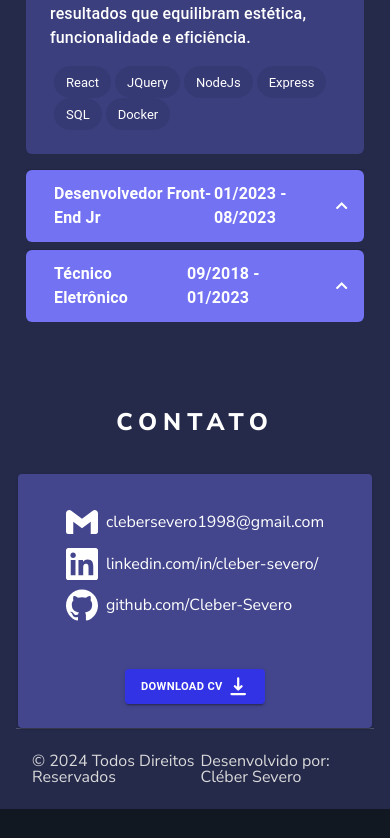
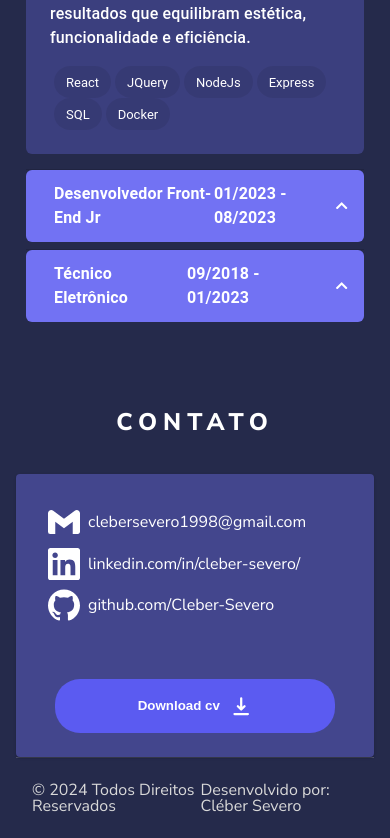
Before and after one commit to Cleber-Severo/my-portfolio, a React (Vite) app: page / in a window 390 px wide. Shown: the part 2889-3727 px from the top of the page. Before the commit the page ends 3698 px from the top, so only its background shows below. Built offline with nearby package versions, Linux system fonts and the light colour scheme; a web font is replaced by a local one.

Commit message:
refactor: contact button and responsive styles

```diff
--- a/src/components/Contact.tsx
+++ b/src/components/Contact.tsx
@@ -1,4 +1,4 @@
-import { Button, Card, CardContent } from '@mui/material';
+import { Card, CardContent } from '@mui/material';
 import { SiGithub } from '@react-icons/all-files/si/SiGithub';
 import { SiLinkedin } from '@react-icons/all-files/si/SiLinkedin';
 import { SiGmail } from '@react-icons/all-files/si/SiGmail';
@@ -33,14 +33,14 @@ const Contact = () => {
             </div>
           </a>
           <div className="contact-actions">
-            <a
-              href="https://drive.google.com/file/d/1PuunEYpr8j5Av_FJFOroKGiaj7o5hYgB/view?usp=sharing"
-              target='_blank'
-            >
-              <Button color="primary" variant="contained">
+            <button>
+              <a
+                href="https://drive.google.com/file/d/1PuunEYpr8j5Av_FJFOroKGiaj7o5hYgB/view?usp=sharing"
+                target="_blank"
+              >
                 Download cv <HiDownload />
-              </Button>
-            </a>
+              </a>
+            </button>
           </div>
         </CardContent>
       </Card>
--- a/src/components/styles/Contact.css
+++ b/src/components/styles/Contact.css
@@ -23,35 +23,62 @@ section#contact .card-contact a div {
   display: flex;
   align-items: center;
   gap: 8px;
-  margin-bottom: .6rem;
-
+  margin-bottom: 0.6rem;
 }
 
 section#contact .card-contact a div svg {
   font-size: 2rem;
 }
 
-
 section#contact .card-contact div.contact-actions {
   display: flex;
   justify-content: center;
-  margin-top: 3rem;
   width: 100%;
 }
 
 section#contact .card-contact div.contact-actions button {
-  background-color: #3333e6;
-  font-size: 0.7rem;
   font-weight: 700;
-  text-transform: uppercase;
+  background-color: #5b5bf1;
+  color: #fff;
+
+  border-radius: 25px;
+  border: none;
+
+  cursor: pointer;
+  padding: 1rem 2rem;
+
+  margin-top: 1.2rem;
 }
 
 section#contact .card-contact div.contact-actions button:hover {
   background-color: #7272f3;
 }
 
+section#contact .card-contact div.contact-actions button a {
+  color: white;
+
+  display: flex;
+  align-items: center;
+  justify-content: center;
+  gap: 6px;
+
+  text-decoration: none;
+}
 
 section#contact .card-contact div.contact-actions button svg {
   font-size: 1.4rem;
   margin-left: 4px;
 }
+
+@media screen and (max-width: 760px) {
+  section#contact .card-contact div.contact-actions button {
+    padding: 1rem 2rem;
+    margin-top: 3rem;
+    width: 95%;
+  }
+
+  section#contact .card-contact {
+    width: 100%;
+    padding: 1rem 1rem 0 1rem;
+  }
+}
```
